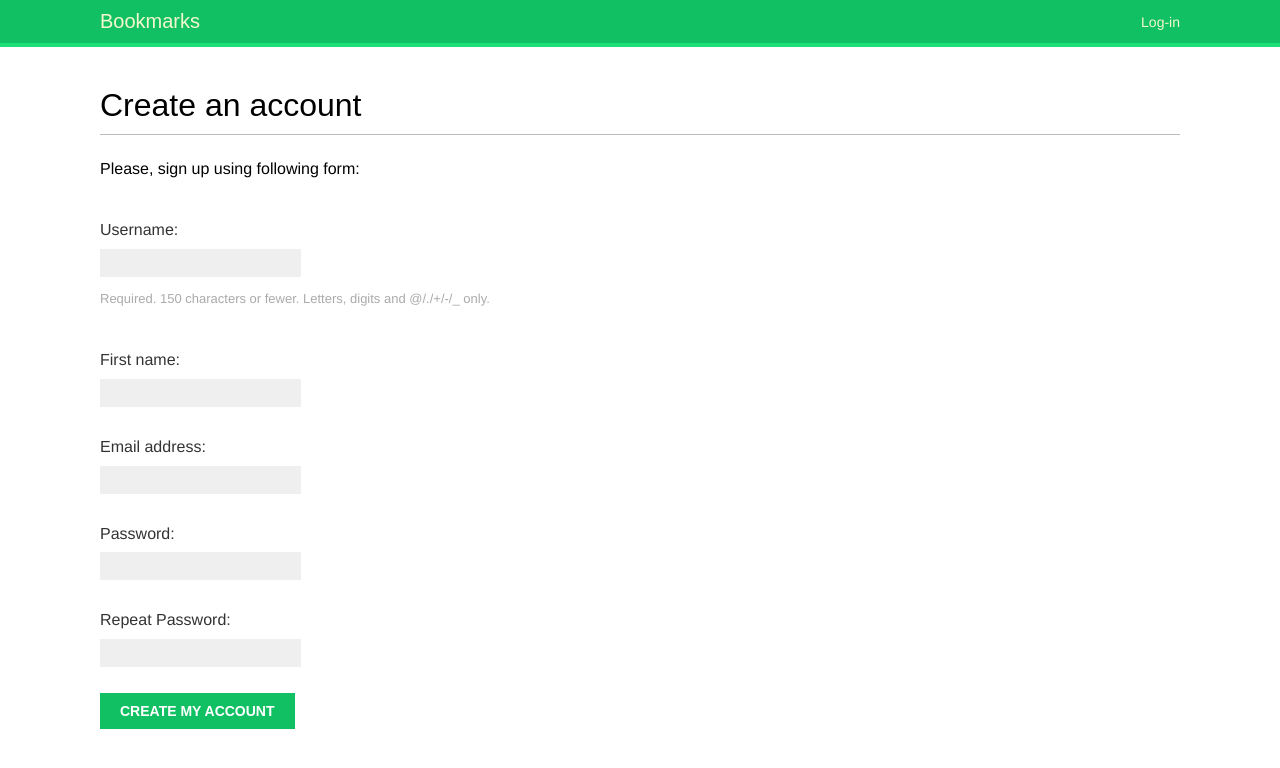
After one commit to jrkd5/d3be-bookmarks, a Django app: page /account/register/ in a window 1280 px wide. The commit adds this page. Shown: the top 768 px of the page. Run offline with Django 3.2, Linux system fonts and the light colour scheme; some web fonts are replaced.

Commit message:
Added create user views.

```diff
--- a/account/forms.py
+++ b/account/forms.py
@@ -1,6 +1,22 @@
 from django import forms
+from django.contrib.auth.models import User
 
 
 class LoginForm(forms.Form):
     username = forms.CharField()
     password = forms.CharField(widget=forms.PasswordInput)
+
+
+class UserRegistrationForm(forms.ModelForm):
+    password = forms.CharField(label='Password', widget=forms.PasswordInput)
+    password2 = forms.CharField(label='Repeat Password', widget=forms.PasswordInput)
+
+    class Meta:
+        model = User
+        fields = ('username', 'first_name', 'email')
+
+    def clean_password2(self):
+        cd = self.cleaned_data
+        if cd['password'] != cd['password2']:
+            raise forms.ValidationError('Passwords don\'t match.')
+        return cd['password2']
--- /dev/null
+++ b/account/templates/account/register.html
@@ -0,0 +1,15 @@
+{% extends "base.html" %}
+
+{% block title %}
+    Create an account
+{% endblock %}
+
+{% block content %}
+    <h1>Create an account</h1>
+    <p>Please, sign up using following form:</p>
+    <form method="post">
+        {{ user_form.as_p }}
+        {% csrf_token %}
+        <p><input type="submit" value="Create my account"></p>
+    </form>
+{% endblock %}
--- a/account/templates/registration/login.html
+++ b/account/templates/registration/login.html
@@ -9,7 +9,8 @@
             Your username and password didn't match.
         </p>
     {% else %}
-        <p>Please use the following form to log-in:</p>
+        <p>Please use the following form to log-in. If you don't have an account
+        <a href="{% url "register" %}">register here</a></p>
     {% endif %}
     <div class="login-form">
         <form action="{% url 'login' %}" method="post">
--- a/account/urls.py
+++ b/account/urls.py
@@ -19,4 +19,5 @@ urlpatterns = [
          name='password_reset_confirm'),
     path('reset/done/', auth_views.PasswordResetCompleteView.as_view(),
          name='password_reset_complete'),
+    path('register/', views.register, name='register'),
 ]
--- a/account/views.py
+++ b/account/views.py
@@ -3,7 +3,7 @@ from django.contrib.auth.decorators import login_required
 from django.http import HttpResponse
 from django.shortcuts import render
 
-from account.forms import LoginForm
+from account.forms import LoginForm, UserRegistrationForm
 
 
 def user_login(request):
@@ -28,3 +28,18 @@ def user_login(request):
 @login_required
 def dashboard(request):
     return render(request, 'account/dashboard.html', {'section': 'dashboard'})
+
+
+def register(request):
+    if request.method == 'POST':
+        user_form = UserRegistrationForm(request.POST)
+        if user_form.is_valid():
+            # Create a new user object but avoid saving it yet
+            new_user = user_form.save(commit=False)
+            # Set the chosen password
+            new_user.set_password(user_form.cleaned_data['password'])
+            new_user.save()
+            return render(request, 'account/register_done.html', {'new_user': new_user})
+    else:
+        user_form = UserRegistrationForm()
+    return render(request, 'account/register.html', {'user_form': user_form})
```
Also changed, not shown: account/templates/account/register_done.html (added, +13 -0 lines).
